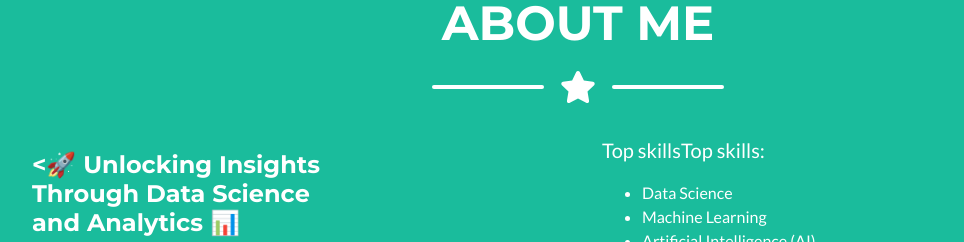
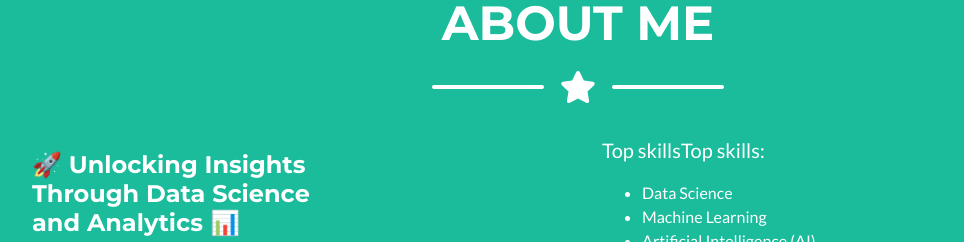
Before and after one commit to manojkumar010/manojkumar010.github.io, a plain HTML site: page index.html in a window 1280 px wide. Shown: the part 1727-1969 px from the top of the page, without its empty margins (62-1026 px from the left). Drawn offline with nearby package versions, Linux system fonts and the light colour scheme.

Commit message:
Update index.html

```diff
--- a/index.html
+++ b/index.html
@@ -135,7 +135,7 @@
                 <!-- About Section Content-->
                 <div class="row">
                     <div class="col-lg-4 mr-auto"><p class="lead">
-                        <h4><🚀 Unlocking Insights Through Data Science and Analytics 📊</h4>
+                        <h4>🚀 Unlocking Insights Through Data Science and Analytics 📊</h4>
 
 <p>Greetings! I'm a dedicated professional with a profound passion for the dynamic world of Analytics and Data Science. My journey began with a solid foundation in Computer Science, having graduated from the prestigious University of Delhi.
 Welcome to my  portfolio! Here, you'll find a collection of my data science projects and analyses. I'm passionate about leveraging data to uncover insights and solve real-world problems. Feel free to explore my work and reach out if you'd like to collaborate or discuss any projects.</p>
```
